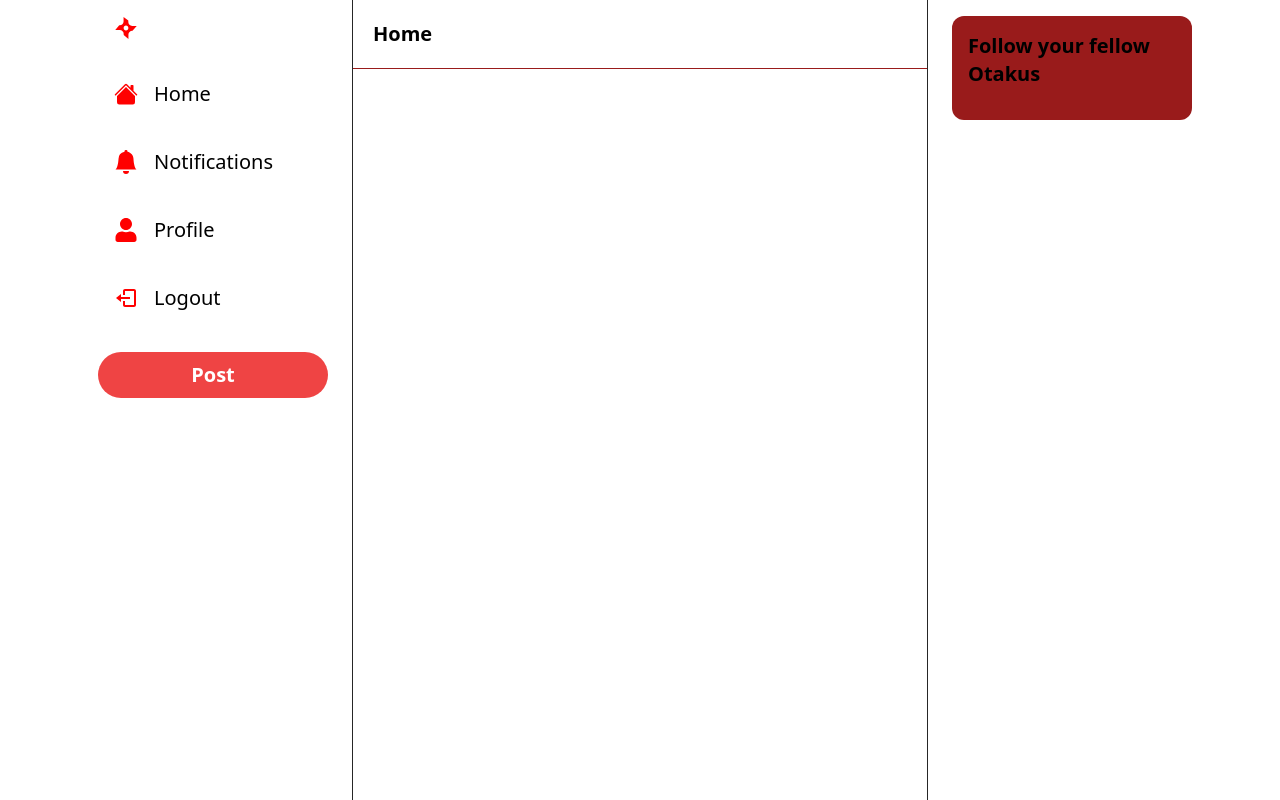
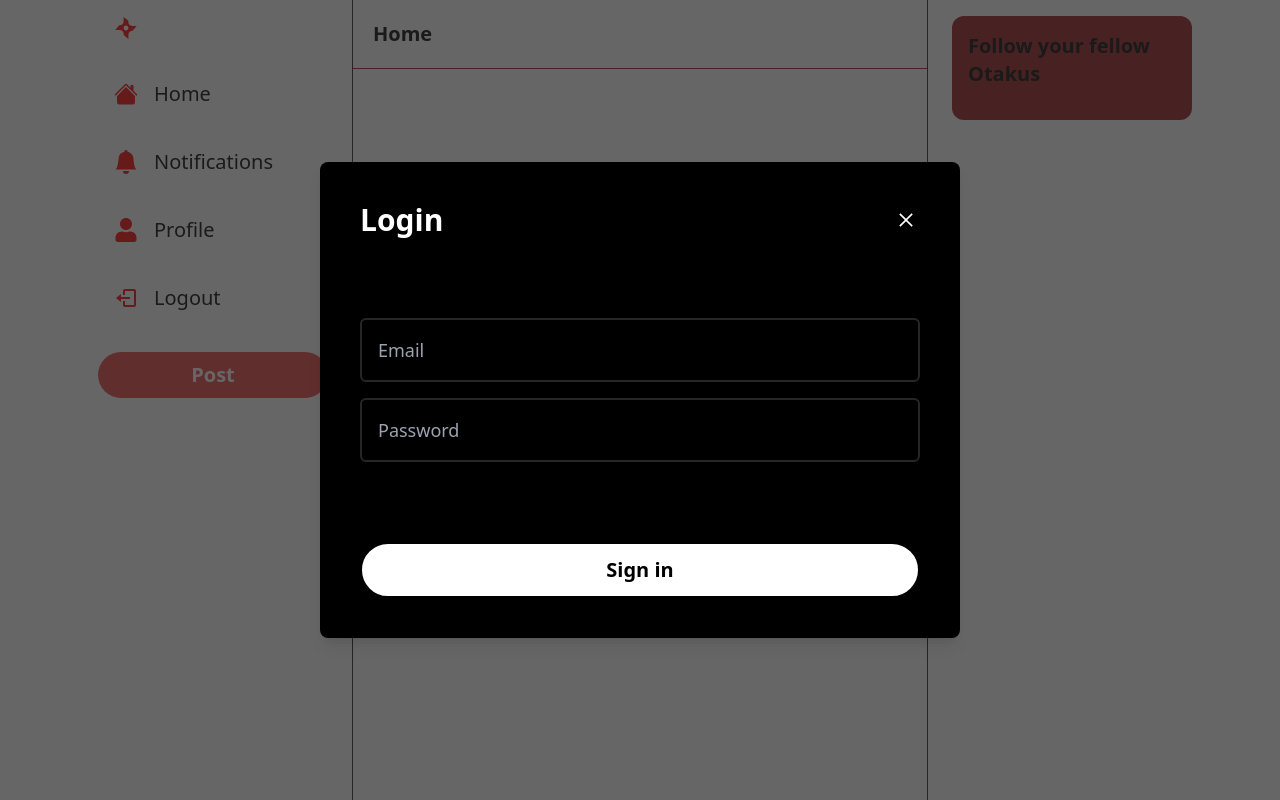
Before and after one commit to Shiriix/OtakuOasis, a Next.js app: page / in a window 1280 px wide. Built offline with nearby package versions, Linux system fonts and the light colour scheme.

Commit message:
created working loginmodal using useLoginModal hook

```diff
--- a/components/modals/LoginModal.tsx
+++ b/components/modals/LoginModal.tsx
@@ -1,5 +1,6 @@
 import React, { useCallback, useState } from "react";
-
+import Input from "../Input";
+import Modal from "../Modal";
 import useLoginModal from "../../hooks/useLoginModal";
 const LoginModal = () => {
   const loginModal = useLoginModal();
@@ -20,7 +21,34 @@ const LoginModal = () => {
     }
   }, [loginModal]);
 
-  return <div></div>;
+  const bodyContent = (
+    <div className="flex flex-col gap-4">
+      <Input
+        placeholder="Email"
+        onChange={(e) => setEmail(e.target.value)}
+        value={email}
+        disabled={isLoading}
+      />
+      <Input
+        placeholder="Password"
+        onChange={(e) => setPassword(e.target.value)}
+        value={password}
+        disabled={isLoading}
+      />
+    </div>
+  );
+
+  return (
+    <Modal
+      disabled={isLoading}
+      isOpen={loginModal.isOpen}
+      title="Login"
+      actionLabel="Sign in"
+      onClose={loginModal.onClose}
+      onSubmit={onSubmit}
+      body={bodyContent}
+    />
+  );
 };
 
 export default LoginModal;
--- a/hooks/useLoginModal.ts
+++ b/hooks/useLoginModal.ts
@@ -1,15 +1,15 @@
 import { create } from "zustand";
 
 interface LoginModalStore{
-    isOpen: boolean
-    onOpen: () => void
-    onClose: () => void
+    isOpen: boolean;
+    onOpen: () => void;
+    onClose: () => void;
 }
 
 const useLoginModal = create<LoginModalStore>((set) =>({
     isOpen: false,
-    onOpen:() => set({isOpen: true}),
-    onClose: () => set({isOpen: false}),
-}))
+    onOpen:() => set({ isOpen: false }),
+    onClose: () => set({ isOpen: true }),
+}));
 
 export default useLoginModal;
--- a/pages/_app.tsx
+++ b/pages/_app.tsx
@@ -1,11 +1,13 @@
-import Layout from "@/components/Layout";
+import Layout from "../components/Layout";
 import "@/styles/globals.css";
 import type { AppProps } from "next/app";
 import React from "react";
+import LoginModal from "../components/modals/LoginModal";
 
 export default function App({ Component, pageProps }: AppProps) {
   return (
     <>
+      <LoginModal />
       <Layout>
         <Component {...pageProps} />
       </Layout>
```
